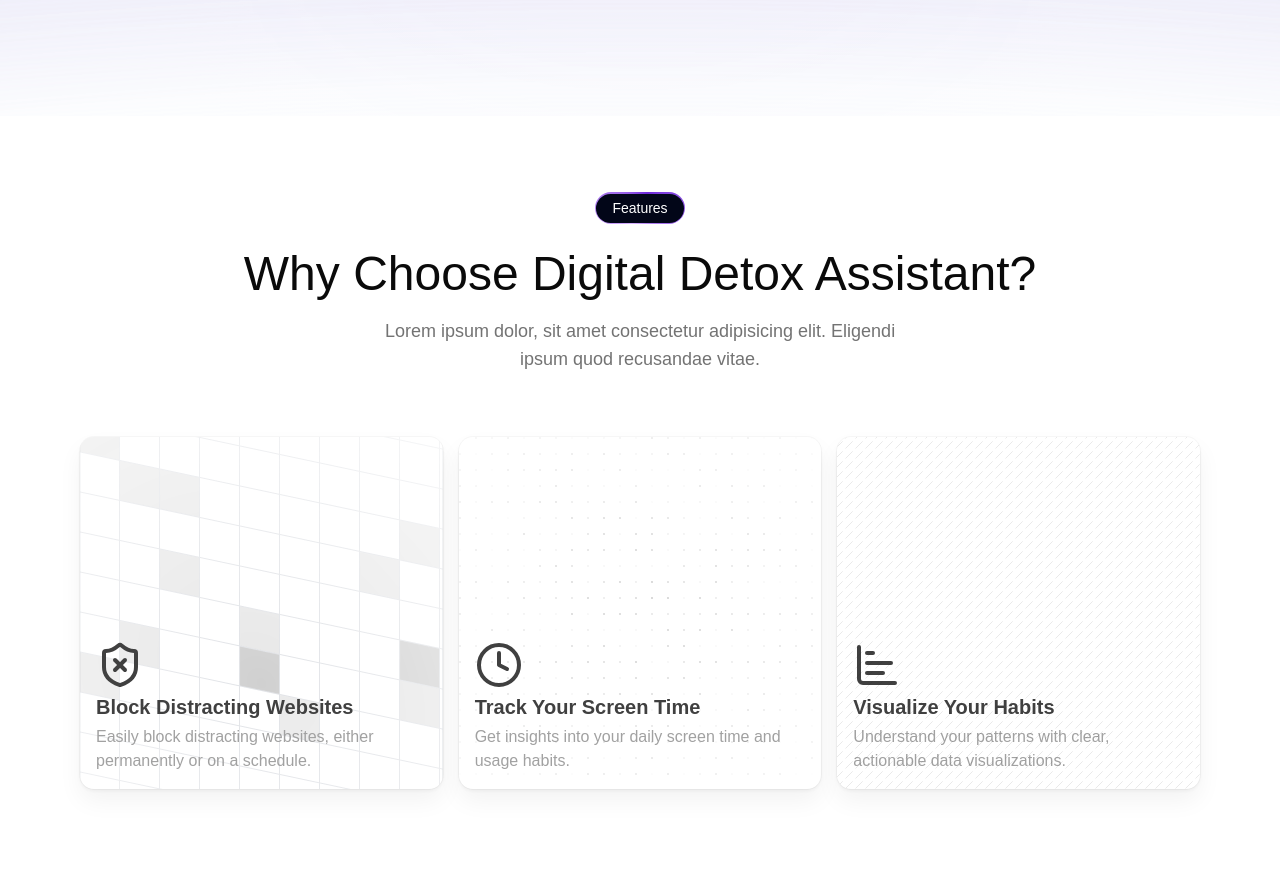
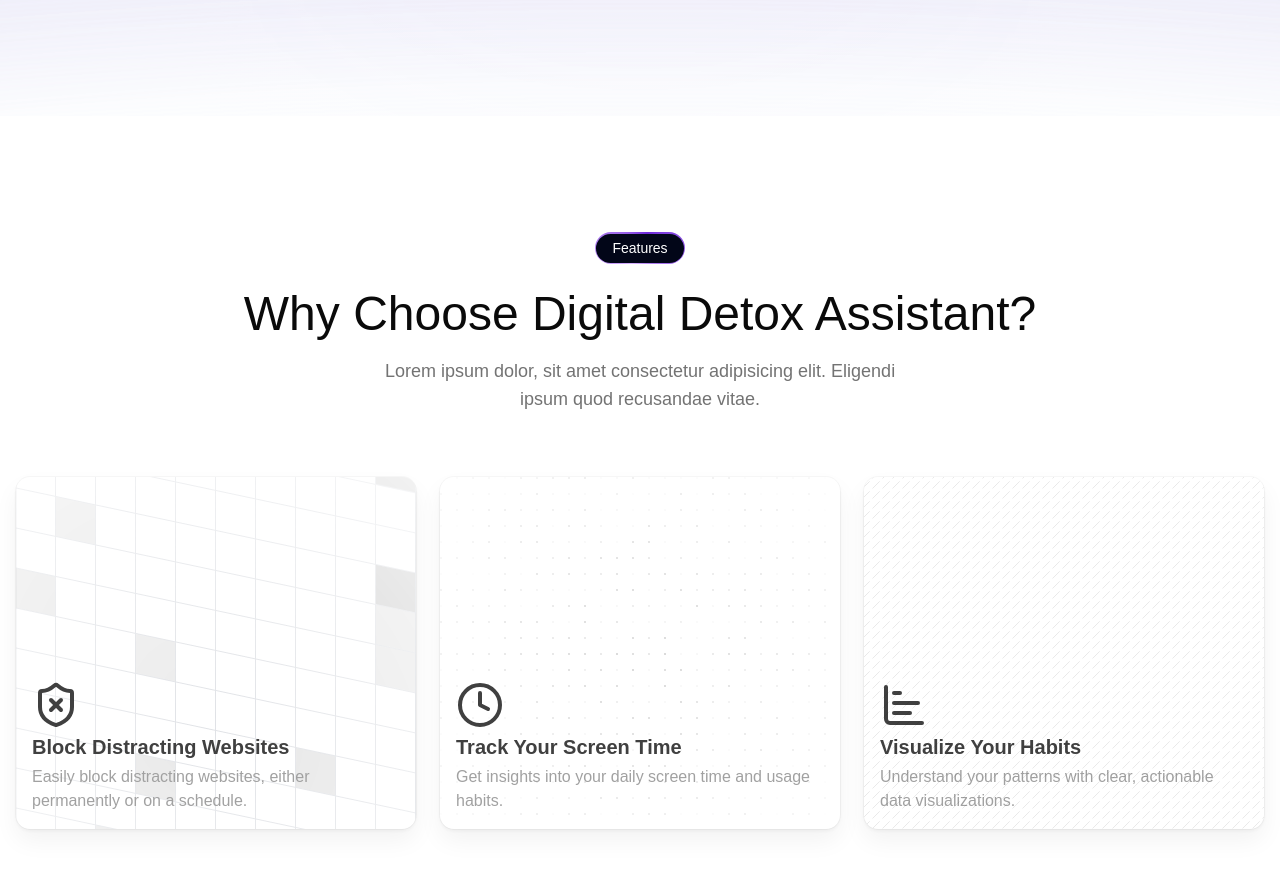
Before and after one commit to atithiswain09/Digital-Detox-Assistant, a React (Vite) app in the folder client/: page / in a window 1280 px wide. Shown: the part 840-1711 px from the top of the page. Before the commit the page ends 1661 px from the top, so only its background shows below. Built offline with nearby package versions, Linux system fonts and the light colour scheme.

Commit message:
chore(client): update dependencies and lockfile versions

```diff
--- /dev/null
+++ b/client/src/pages/home/About/index.jsx
@@ -0,0 +1,5 @@
+const AboutUs = () => {
+  return <div>AboutUs</div>;
+};
+
+export default AboutUs;
--- a/client/src/pages/home/Features/index.jsx
+++ b/client/src/pages/home/Features/index.jsx
@@ -45,7 +45,7 @@ const features = [
     name: "Visualize Your Habits",
     description:
       "Understand your patterns with clear, actionable data visualizations.",
-    className: "col-span-3 sm:col-span-1",
+    className: "col-span-3 sm:col-span-2 sm:col-start-1 lg:col-span-1",
     background: (
       <StripedPattern className="size-full opacity-30 stroke-[0.3] [stroke-dasharray:8,4]" />
     ),
@@ -55,10 +55,11 @@ const features = [
 function CoreFeaturesGrid() {
   return (
     <BentoGrid
-      columns={{ base: 1, sm: 2, lg: 3 }}
-      gap={6}
-      autorows="200px"
-      className="py-8"
+      className={cn(
+        "py-8",
+        "grid-cols-1 sm:grid-cols-2 lg:grid-cols-3",
+        "gap-6",
+      )}
     >
       {features.map((feature, idx) => (
         <BentoCard
@@ -76,7 +77,7 @@ function CoreFeaturesGrid() {
 
 const Features = () => {
   return (
-    <section className="mx-auto w-full max-w-full md:max-w-7xl px-4 md:px-12 lg:px-20 pt-10">
+    <section className="mx-auto w-full max-w-full md:max-w-7xl px-4 md:py-12 lg:py-20 pt-10">
       <div className="opacity-100 transform-none will-change-[opacity]">
         <div className="flex flex-col w-full items-center lg:items-center justify-center py-8">
           <div className="relative inline-flex h-8 overflow-hidden rounded-full p-[1.5px] focus:outline-none select-none">
--- a/client/src/routes/index.lazy.jsx
+++ b/client/src/routes/index.lazy.jsx
@@ -17,7 +17,7 @@ function RouteComponent() {
     <>
       <GridBackground />
       <Hero />
-      <Gap className="h-10 md:h-20 lg:h-40" />
+      <Gap className="h-0 md:h-20 lg:h-40" />
       <Features />
     </>
   );
```
Also changed, not shown: client/package.json (+14 -13 lines), 1 other file (tests, documents, lock files or other folders).
